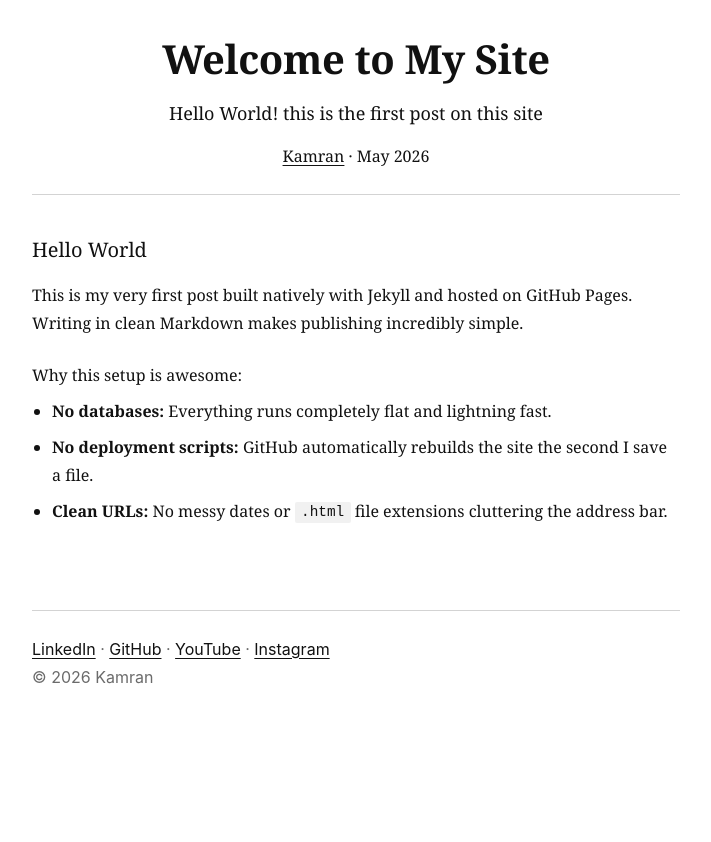
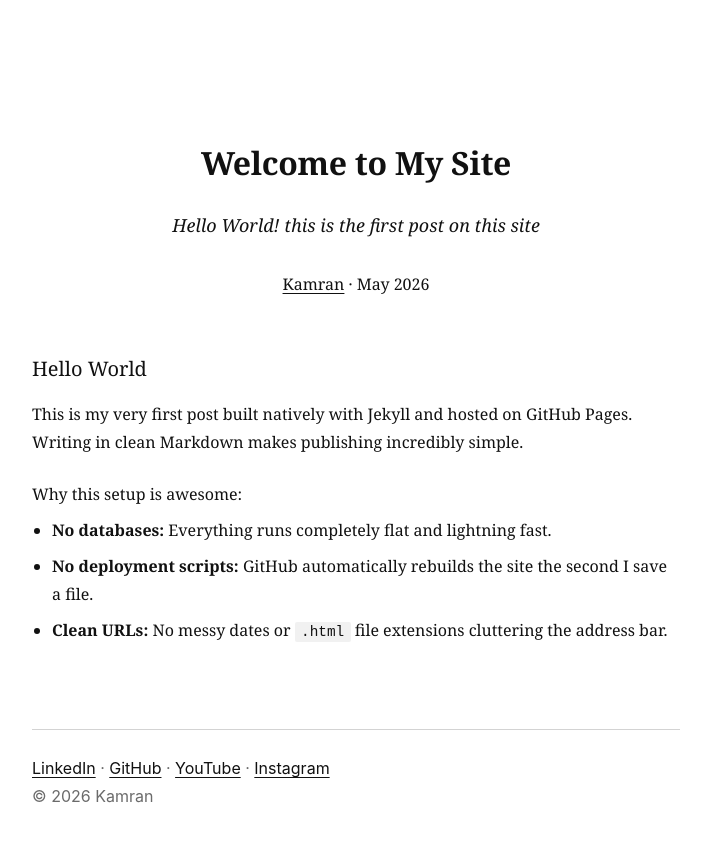
Before and after one commit to fyikamran/fyikamran.github.io, a Jekyll site: the page built from _posts/2026-05-29-welcome-to-my-site.md, in a window 1280 px wide. Shown: the top 842 px of the page, without its empty margins (284-995 px from the left). Built offline with Jekyll 4.4.1, drawn with Linux system fonts in a browser that asks for light colours.

Commit message:
Update styles.css

```diff
--- a/assets/css/styles.css
+++ b/assets/css/styles.css
@@ -162,23 +162,23 @@ hr {
   Post Header
   ========================================================================== */
 article header {
-  margin-bottom: 2rem;
-  padding-bottom: 1.5rem;
-  border-bottom: 1px solid var(--muted);
-  border-top: none;
-  padding-top: 0;
   text-align: center;
+  margin-top: calc(1.75rem * 4);
+  margin-bottom: calc(1.75rem * 2);
 }
 
 article header h1 {
-  margin-bottom: 0.75rem;
-  font-size: 2.5rem;
-  font-weight: bold;
+  font-size: 2rem;
+  line-height: 1.2;
+  font-weight: 700;
+  margin: 0 0 1.75rem;
 }
 
 .lede {
   font-size: 1.125rem;
   margin-bottom: 0.75rem;
+  margin: 0 auto 1.75rem;
+  font-style: italic;
 }
 
 
```
